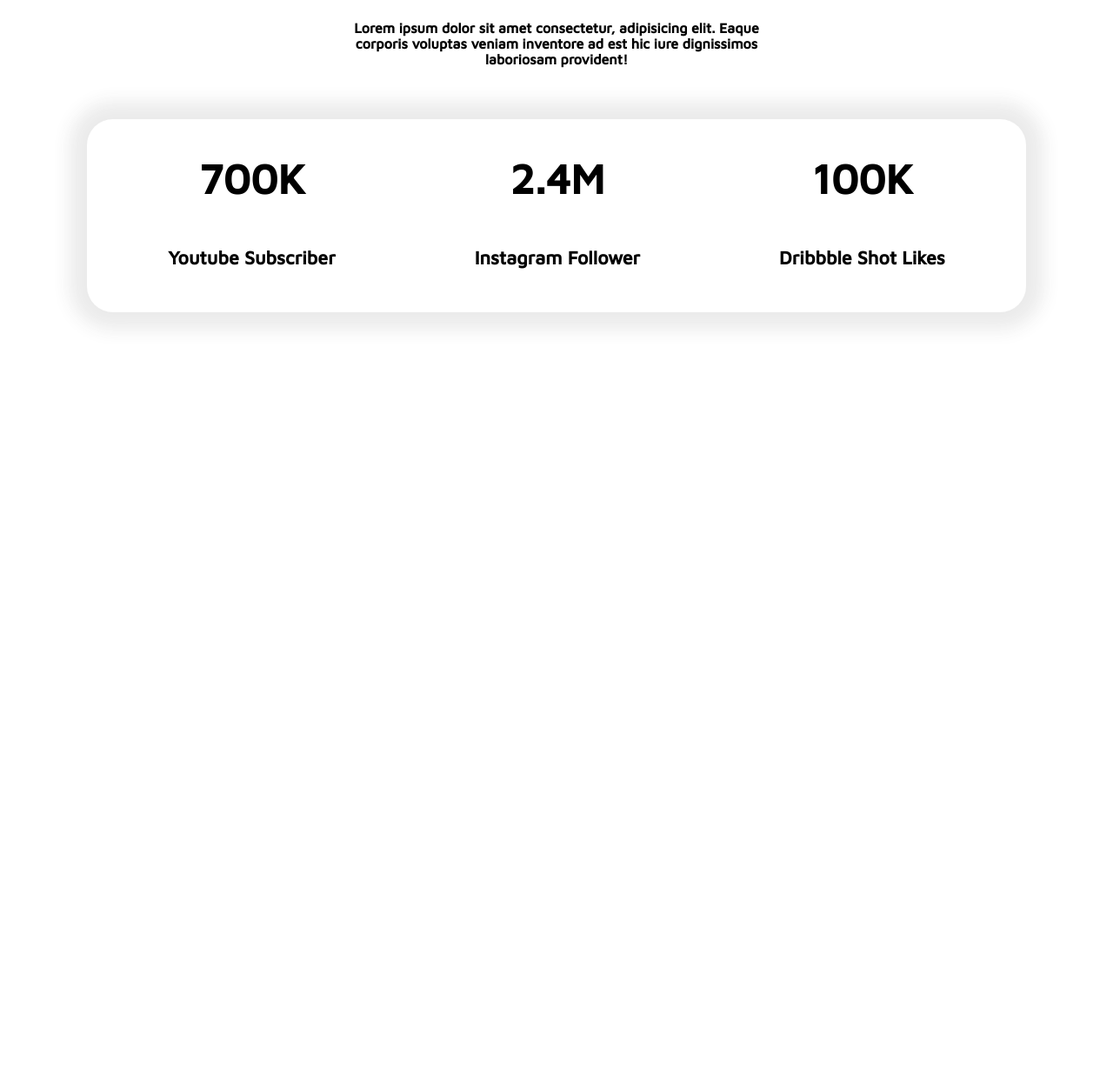
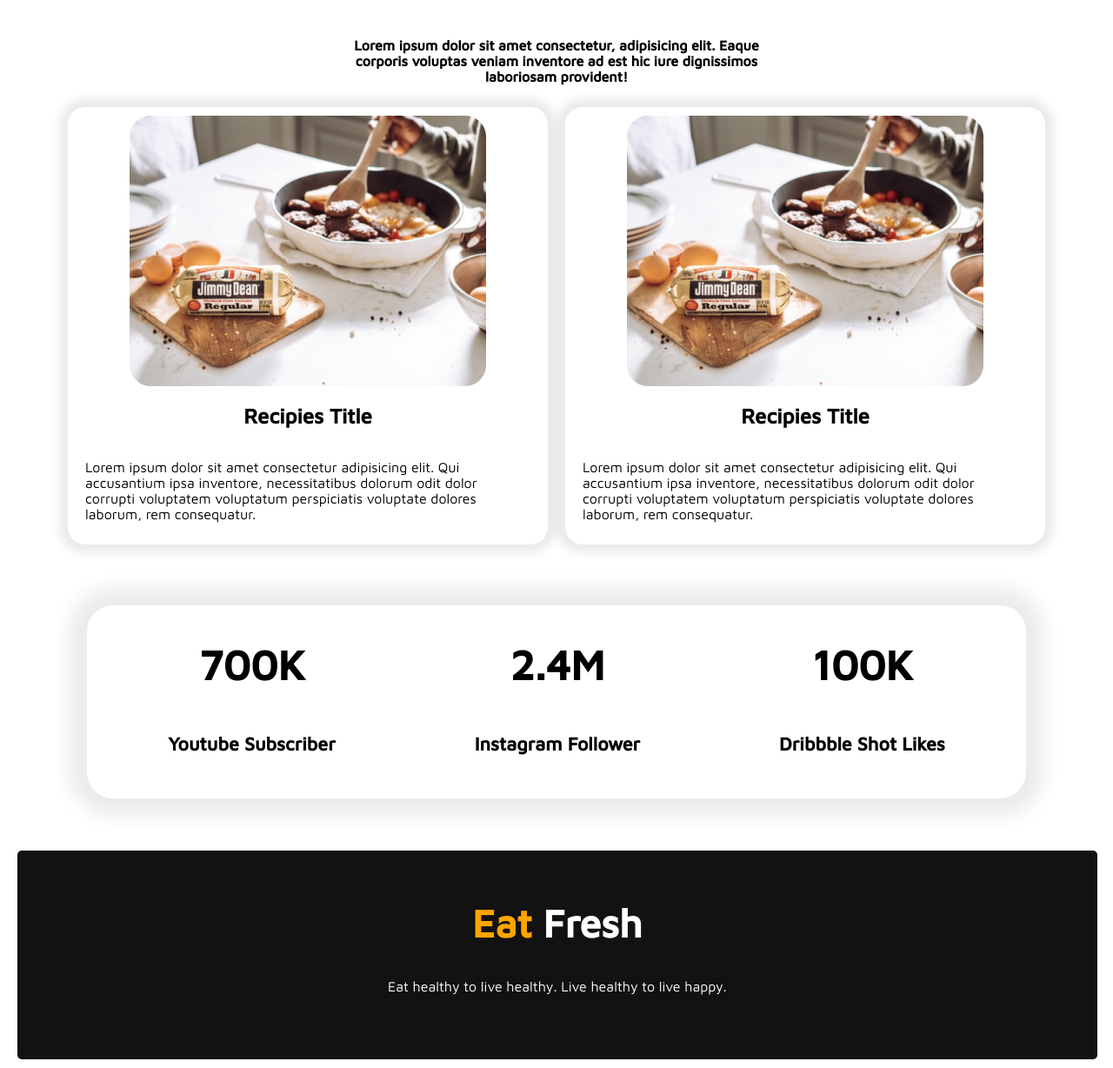
Before and after one commit to Sadman0123/Eat-Healthy, a plain HTML site: page index.html in a window 1280 px wide. Shown: the part 1095-2323 px from the top of the page at 87% size. Before the commit the page ends 1514 px from the top, so only its background shows below. Drawn offline with Linux system fonts and the light colour scheme.

Commit message:
initial commit

```diff
--- a/index.html
+++ b/index.html
@@ -41,6 +41,11 @@
          <div class="u">
           <p><b>Lorem ipsum dolor sit amet consectetur, adipisicing elit. Eaque corporis voluptas veniam inventore ad est hic iure dignissimos laboriosam provident!</b></p></div>
         </div>
+        <div class="rimg">
+            <div class="imgone"><img src="images/food/Project Cover.jpg" alt=""><h1>Recipies Title</h1><p>Lorem ipsum dolor sit amet consectetur adipisicing elit. Qui accusantium ipsa inventore, necessitatibus dolorum odit dolor corrupti voluptatem voluptatum perspiciatis voluptate dolores laborum, rem consequatur.</p></div>
+
+            <div class="imgtwo"><img src="images/food/Project Cover.jpg" alt=""><h1>Recipies Title</h1><p>Lorem ipsum dolor sit amet consectetur adipisicing elit. Qui accusantium ipsa inventore, necessitatibus dolorum odit dolor corrupti voluptatem voluptatum perspiciatis voluptate dolores laborum, rem consequatur.</p></div>
+        </div>
     </section>
     <section class="fifth-section">
         <div>
@@ -58,9 +63,14 @@
             </h6>
             </div>
         </div>
-
     </section>
-
+    <section class="foot-sec">
+        <footer>
+          <div class="footer"><h1><span class="eat">Eat</span> Fresh</h1>
+            <p>Eat healthy to live healthy. Live healthy to live happy.</p>
+        </div>
+        </footer>
+    </section>
 
 </body>
 </html>
--- a/style.css
+++ b/style.css
@@ -33,8 +33,8 @@ body{
 .background img{
     width: 150%;
     margin-right: 40px;
-    margin-left: 50px;
-    margin-top: 100px;
+    margin-left: 80px;
+    margin-top: 105px;
     display: block;
 }
 
@@ -43,7 +43,7 @@ body{
     margin: 100px 0px 0px ;
     background-image: url(images/shapes/7.png);
     background-repeat: no-repeat;
-    margin: 20px;
+    margin: 40px;
     justify-content: center;
     height: 450px;
 }
@@ -105,3 +105,64 @@ body{
     margin: 0px 80px;
     text-align: center;
 }
+
+.footer{
+    background-color: rgb(19, 18, 18);
+    height: 200px;
+    width: 97%;
+    font-size: 30px;
+    text-align: center;
+    margin: 10px 20px;
+    padding-top: 20px;
+    padding-bottom: 20px;
+    color: white;
+    border-radius: 5px;
+
+}
+
+.rimg{
+    display: flex;
+    justify-content:center;
+}
+
+.imgone{
+    width: 40%;
+    border: 1px;
+    display: flex;
+    flex-direction: column;
+    justify-content: center;
+    align-items: center;
+    margin: 10px;
+    padding: 10px 20px;
+    border-radius: 20px;
+    box-shadow: 0px 0px 10px 10px rgba(63, 61, 61, 0.1);
+}
+.imgone img{
+    height: 80%;
+    width: 80%;
+}
+
+.imgtwo{
+    width: 40%;
+    border: 1px;
+    display: flex;
+    flex-direction: column;
+    justify-content: center;
+    align-items: center;
+    margin: 10px;
+    padding: 10px 20px;
+    border-radius: 20px;
+    box-shadow: 0px 0px 10px 10px rgba(63, 61, 61, 0.1);
+}
+.imgtwo img{
+    height: 80%;
+    width: 80%;
+}
+
+.footer > p{
+font-size: medium;
+}
+
+.eat{
+    color: orange;
+}
```
